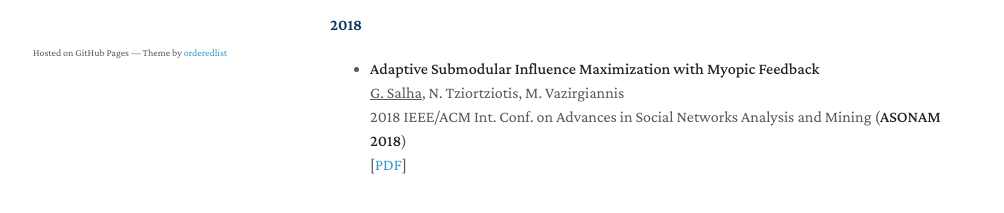
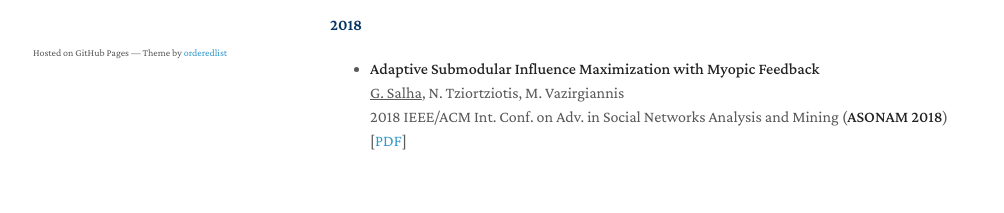
Before and after one commit to GuillaumeSalhaGalvan/GuillaumeSalhaGalvan.github.io, a Jekyll site: the page built from index.md, in a window 1280 px wide and 900 px high, scrolled down 1790 px. Shown: the part 609-822 px from the top of the window, without its empty margins (140-1144 px from the left). Built offline with Jekyll 4.4.1, drawn with Linux system fonts in a browser that asks for light colours; our own code applies the rules of GitHub Pages for plain Markdown files; a script that is not in the unit is left out.

Commit message:
Update index.md

```diff
--- a/index.md
+++ b/index.md
@@ -65,6 +65,6 @@
 
 #### 2018
 
-- **Adaptive Submodular Influence Maximization with Myopic Feedback** <br> <ins>G. Salha</ins>, N. Tziortziotis, M. Vazirgiannis <br> 2018 IEEE/ACM Int. Conf. on Advances in Social Networks Analysis and Mining (**ASONAM 2018**) <br> [[PDF](https://arxiv.org/pdf/1704.06905.pdf)]
+- **Adaptive Submodular Influence Maximization with Myopic Feedback** <br> <ins>G. Salha</ins>, N. Tziortziotis, M. Vazirgiannis <br> 2018 IEEE/ACM Int. Conf. on Adv. in Social Networks Analysis and Mining (**ASONAM 2018**) <br> [[PDF](https://arxiv.org/pdf/1704.06905.pdf)]
 
 <br>
```
